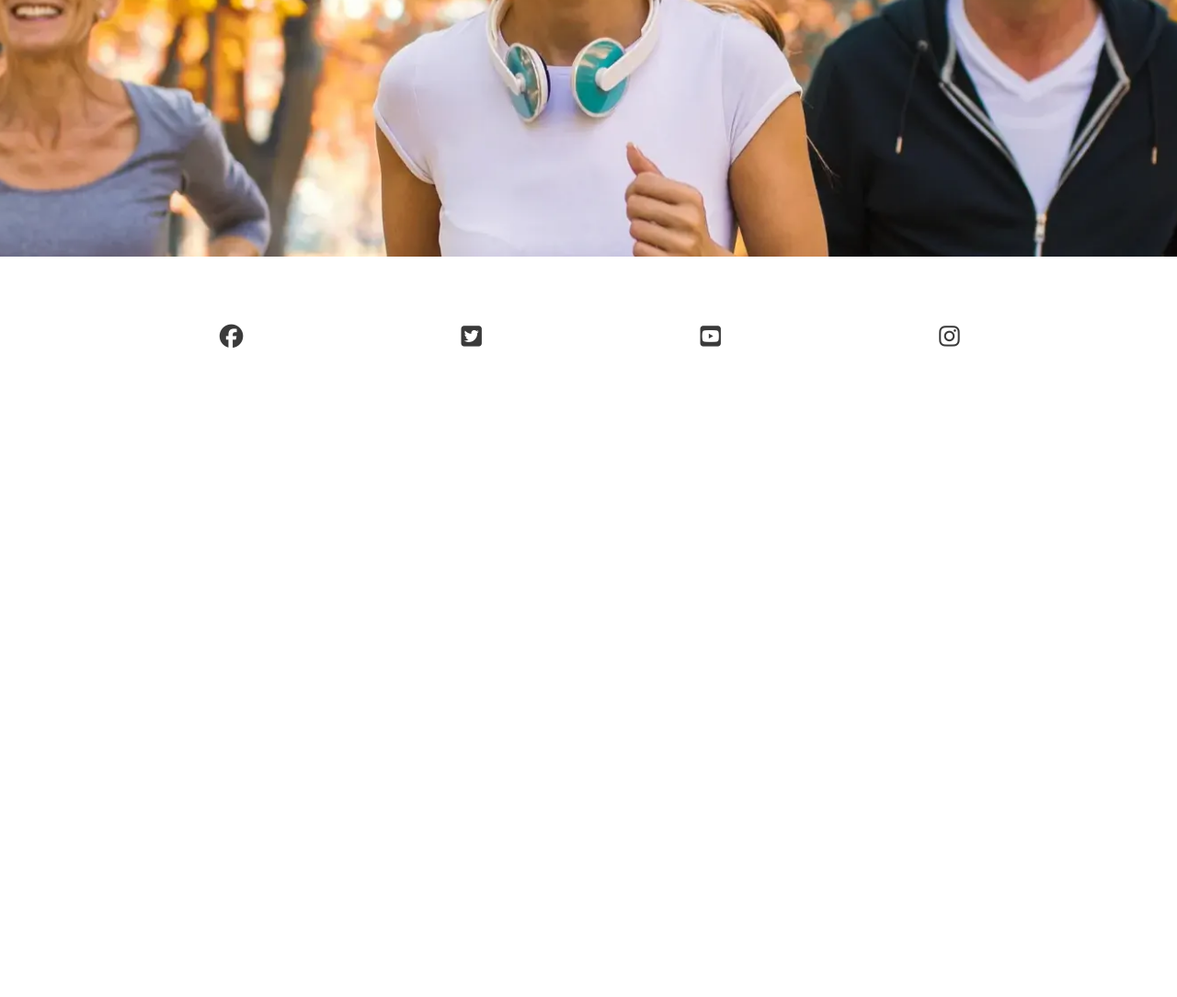
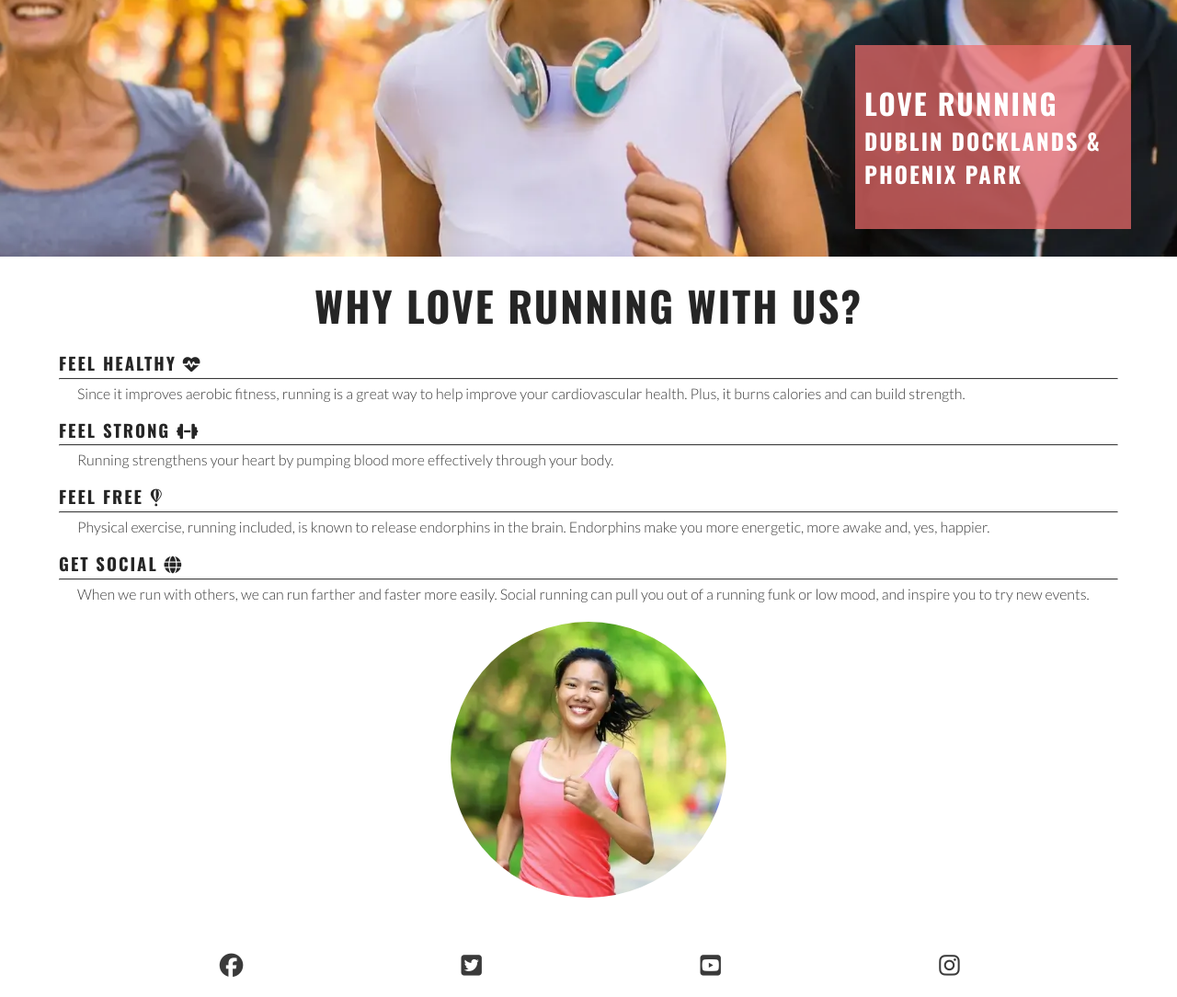
Before and after one commit to AndyLang81/LoveRunning, a plain HTML site: page index.html in a window 1280 px wide. Shown: the part 400-1484 px from the top of the page at 92% size. Before the commit the page ends 800 px from the top, so only its background shows below. Drawn offline with nearby package versions, Linux system fonts and the light colour scheme.

Commit message:
added reasons image

```diff
--- a/assets/css/style.css
+++ b/assets/css/style.css
@@ -18,6 +18,13 @@ body {
     font-family: 'Lato', sans-serif;
 }
 
+h1, h2, h3 {
+    font-family: 'Oswald', sans-serif;
+    text-transform: uppercase;
+    letter-spacing: 2px;
+    color: #252525;
+}
+
 /* Header */
 header {
     background-color: #ffffff;
@@ -34,13 +41,6 @@ header {
 header a {
     text-decoration: none;
     color: inherit;
-}
-
-h1 {
-    font-family: 'Oswald', sans-serif;
-    text-transform: uppercase;
-    letter-spacing: 2px;
-    color: #252525;
 }
 
 #menu {
@@ -89,11 +89,73 @@ main {
     margin-top: 47px;
 }
 
+#circle-cover-bg {
+    background: url('../images/reasons-image.webp') no-repeat top center / cover;
+    height: 90vw;
+    width: 90vw;
+    margin-bottom: 20px;
+    border-radius: 50%;
+    max-width: 300px;
+    max-height: 300px;
+
+}
+
 /* Hero section */
 #hero {
     height: 600px;
     width: 100%;
     background: url("../images/hero-image.webp") no-repeat center center/cover;
+    position: relative;
+}
+
+#benefits-image {
+    display: flex;
+    align-items: center;
+    justify-content: center;
+}
+
+
+#cover-text {
+    /* Final rgba value sets the opacity so it is semi-transparent */
+    background-color: rgba(241, 109, 107, .7);
+    font-size: 130%;
+    position: absolute;
+    bottom: 30px;
+    width: 80%;
+    min-height: 200px;
+    padding-top: 40px;
+    padding-left: 10px;
+}
+
+#cover-text > h2, #cover-text > h3 {
+    color: #ffffff;
+}
+
+/* Reasons section */
+#reasons {
+    width: 90%;
+    margin: 20px auto;
+}
+
+#reasons h2 {
+    margin-bottom: 20px;
+    text-align: center;
+    font-size: 280%;
+}
+
+#benefits-physical > div,
+#benefits-mental > div {
+    line-height: 20px;
+    margin-bottom: 20px;
+}
+
+#benefits p {
+    padding: 0 20px;
+}
+
+#benefits hr {
+    border-top: 1px solid #3a3a3a;
+    margin: 5px 0;
 }
 
 /* Footer */
@@ -145,6 +207,12 @@ main {
         /* Push main content down to accommodate larger header */
         margin-top: 79px;
     }
+
+    /* Hero */
+    #cover-text {
+        width: 300px;
+        right: 50px;
+    }
 }
 
 /* Large devices (laptops and desktops, 992px and up) */
--- a/index.html
+++ b/index.html
@@ -40,7 +40,47 @@
 
     <!-- Main content -->
     <main>
-        <section id="hero"></section>
+        <section id="hero">
+            <div id="cover-text">
+                <h2>Love Running</h2>
+                <h3>Dublin Docklands & Phoenix Park</h3>
+            </div>
+        </section>
+        <section id="reasons">
+            <h2>Why love running with us?</h2>
+            <div id="benefits">
+                <div id="benefits-physical">
+                    <div>
+                        <h3>Feel healthy <i class="fa-solid fa-heart-pulse"></i></h3>
+                        <hr>
+                        <p>Since it improves aerobic fitness, running is a great way to help improve your cardiovascular
+                            health. Plus, it burns calories and can build strength.</p>
+                    </div>
+                    <div>
+                        <h3>Feel strong <i class="fa-solid fa-dumbbell"></i></h3>
+                        <hr>
+                        <p>Running strengthens your heart by pumping blood more effectively through your body.</p>
+                    </div>
+                </div>
+                <div id="benefits-mental">
+                    <div>
+                        <h3>Feel free <i class="fa-brands fa-fly"></i></h3>
+                        <hr>
+                        <p>Physical exercise, running included, is known to release endorphins in the brain. Endorphins
+                            make you more energetic, more awake and, yes, happier.</p>
+                    </div>
+                    <div>
+                        <h3>Get social <i class="fa-solid fa-globe"></i></h3>
+                        <hr>
+                        <p>When we run with others, we can run farther and faster more easily. Social running can pull
+                            you out of a running funk or low mood, and inspire you to try new events.</p>
+                    </div>
+                </div>
+                <div id="benefits-image">
+                    <div id="circle-cover-bg"></div>
+                </div>
+            </div>
+        </section>
     </main>
 
     <!-- Footer -->
```
Also changed, not shown: assets/images/reasons-image.webp (added).
